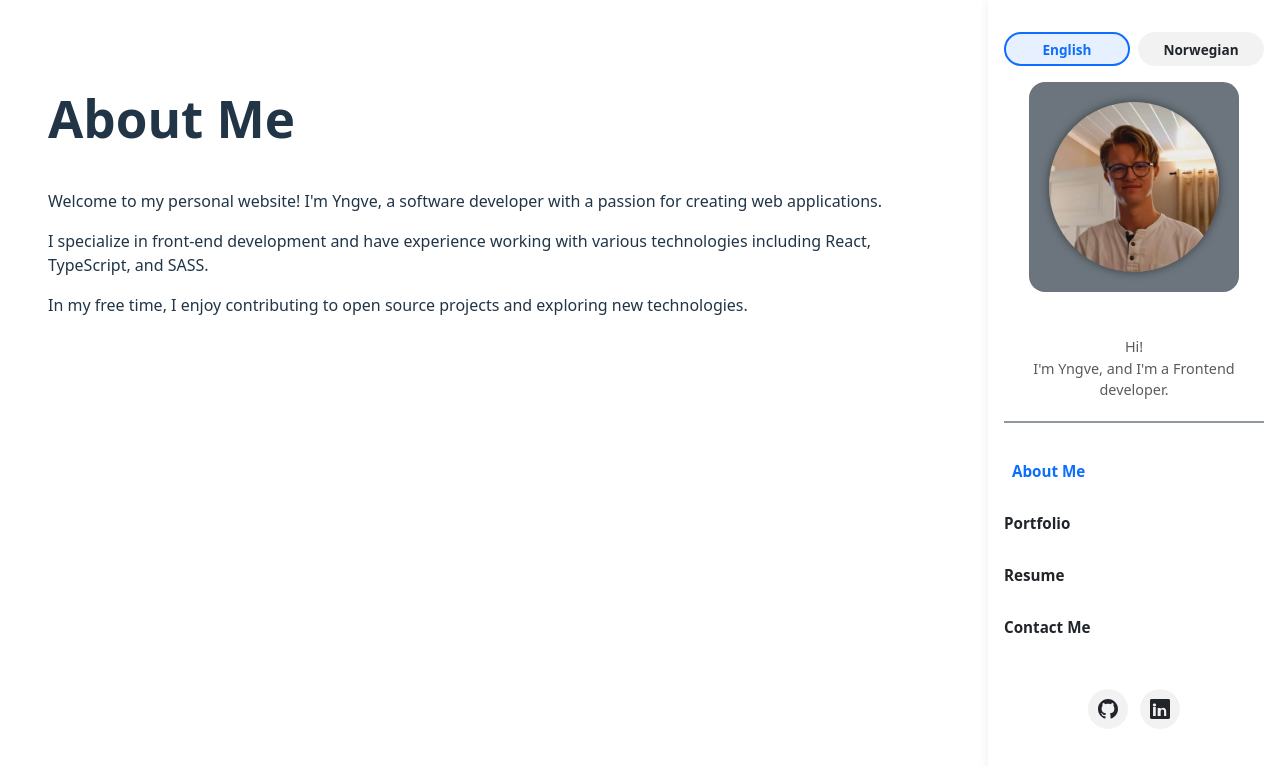
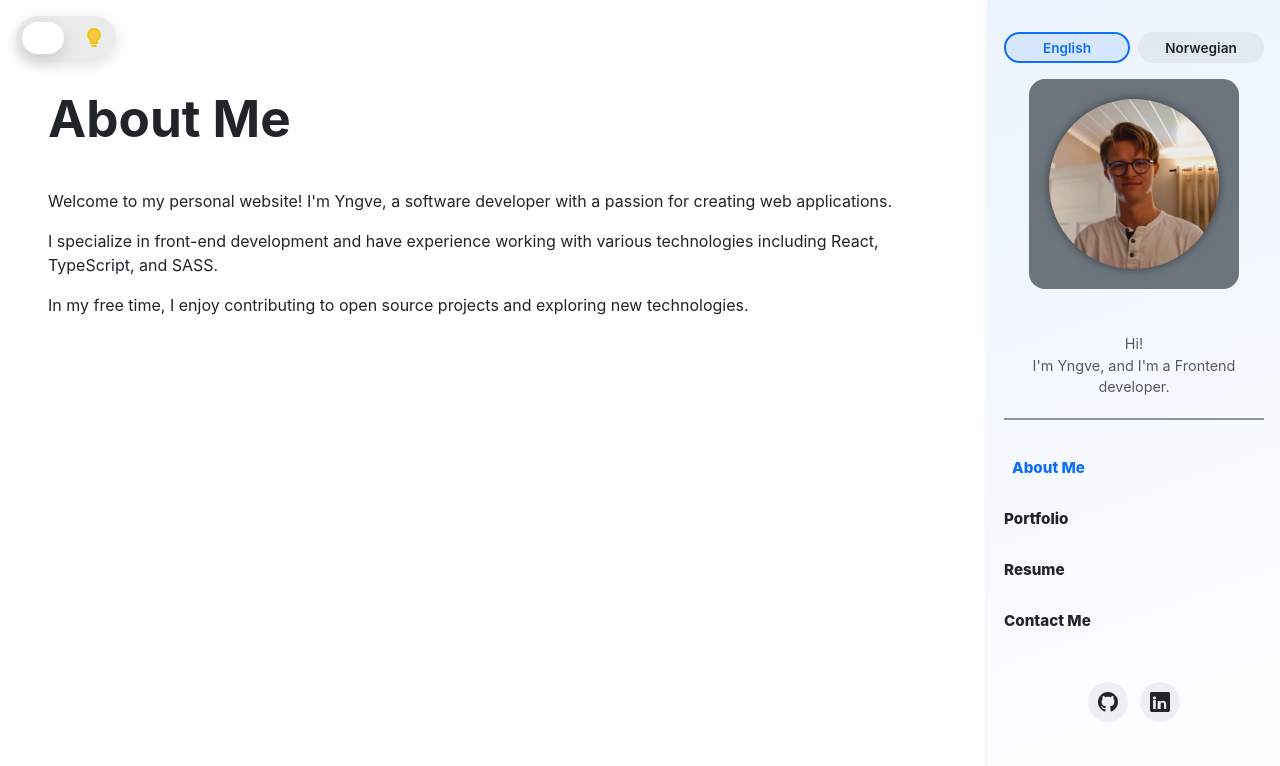
Before and after one commit to YngvN/YngvN.github.io, a React (Vite) app: page / in a window 1280 px wide. Shown: the top 766 px of the page. Built offline with nearby package versions, Linux system fonts and the light colour scheme.

Commit message:
Added dark mode button

```diff
--- a/src/App.tsx
+++ b/src/App.tsx
@@ -1,16 +1,28 @@
-import { useState } from 'react';
+import { useEffect, useState } from 'react';
 import './App.css';
 import Nav from './nav/nav';
 import Display from './display/display';
 import type { PageName } from './types/pages';
 import type { Language } from './types/language';
+import ThemeToggle from './components/theme-toggle';
+import type { Theme } from './types/theme';
 
 function App() {
   const [currentPage, setCurrentPage] = useState<PageName>('about');
   const [language, setLanguage] = useState<Language>('en');
+  const [theme, setTheme] = useState<Theme>('light');
+
+  useEffect(() => {
+    document.body.dataset.theme = theme;
+  }, [theme]);
+
+  const toggleTheme = () => {
+    setTheme((prev) => (prev === 'light' ? 'dark' : 'light'));
+  };
 
   return (
-    <div className="app-shell">
+    <div className="app-shell" data-theme={theme}>
+      <ThemeToggle theme={theme} onToggle={toggleTheme} />
       <Nav
         currentPage={currentPage}
         onNavigate={setCurrentPage}
--- a/src/assets/styles.scss
+++ b/src/assets/styles.scss
@@ -1,6 +1,19 @@
 @import './sass/buttons';
 @import './sass/colors';
 @import './sass/container';
+
+body {
+    margin: 0;
+    background-color: color("background");
+    color: color("text");
+    font-family: 'Inter', system-ui, -apple-system, BlinkMacSystemFont, 'Segoe UI', sans-serif;
+    transition: background-color 0.3s ease, color 0.3s ease;
+}
+
+body[data-theme='dark'] {
+    background-color: color-dark("background");
+    color: color-dark("text");
+}
 
 .language-fade {
     animation: languageFade 0.25s ease;
@@ -15,3 +28,67 @@
         opacity: 1;
     }
 }
+
+.theme-toggle {
+    position: fixed;
+    top: 1rem;
+    left: 1rem;
+    width: 100px;
+    height: 44px;
+    padding: 6px;
+    border: none;
+    border-radius: 999px;
+    background-color: rgba(0, 0, 0, 0.08);
+    color: inherit;
+    display: flex;
+    align-items: center;
+    justify-content: space-between;
+    gap: 0.25rem;
+    cursor: pointer;
+    box-shadow: 0 4px 15px rgba(0, 0, 0, 0.12);
+    z-index: 1200;
+    transition: background-color 0.3s ease;
+    isolation: isolate;
+}
+
+.theme-toggle.dark {
+    background-color: rgba(255, 255, 255, 0.1);
+}
+
+.theme-toggle__icon {
+    width: 32px;
+    height: 32px;
+    display: inline-flex;
+    align-items: center;
+    justify-content: center;
+    position: relative;
+    z-index: 0;
+}
+
+.theme-toggle__slider {
+    position: absolute;
+    top: 6px;
+    left: 6px;
+    width: calc(50% - 8px);
+    height: calc(100% - 12px);
+    border-radius: 999px;
+    background-color: color("background");
+    box-shadow: 0 6px 18px rgba(0, 0, 0, 0.15);
+    transition: transform 0.3s ease, background-color 0.3s ease;
+    z-index: 1;
+    pointer-events: none;
+}
+
+.theme-toggle.dark .theme-toggle__slider {
+    transform: translateX(calc(100% + 4px));
+    background-color: color-dark("background");
+}
+
+.theme-toggle svg {
+    width: 24px;
+    height: 24px;
+}
+
+body[data-theme='dark'] .theme-toggle {
+    color: color-dark("text");
+}
--- /dev/null
+++ b/src/components/theme-toggle.tsx
@@ -0,0 +1,57 @@
+import { type FC } from 'react';
+import type { Theme } from '../types/theme';
+
+type ThemeToggleProps = {
+    theme: Theme;
+    onToggle: () => void;
+};
+
+type BulbVariant = 'on' | 'off';
+
+const LightBulbIcon: FC<{ variant: BulbVariant }> = ({ variant }) => {
+    const isOn = variant === 'on';
+    const fillColor = isOn ? '#f6c844' : 'none';
+    const strokeColor = isOn ? '#f1c40f' : '#6c757d';
+
+    return (
+        <svg
+            width="24"
+            height="24"
+            viewBox="0 0 24 24"
+            fill={fillColor}
+            stroke={strokeColor}
+            strokeWidth="1.8"
+            strokeLinecap="round"
+            strokeLinejoin="round"
+            aria-hidden="true"
+        >
+            <path d="M12 3a6 6 0 0 0-6 6c0 2.28 1.1 4.15 2.85 5.3L9 17h6l0.15-2.7C16.9 13.15 18 11.28 18 9a6 6 0 0 0-6-6z" />
+            <path d="M10 20h4" />
+            <path d="M9.5 17h5" />
+        </svg>
+    );
+};
+
+const ThemeToggle: FC<ThemeToggleProps> = ({ theme, onToggle }) => {
+    const isDark = theme === 'dark';
+
+    return (
+        <button
+            type="button"
+            className={`theme-toggle${isDark ? ' dark' : ''}`}
+            onClick={onToggle}
+            aria-pressed={isDark}
+            aria-label={`Activate ${isDark ? 'light' : 'dark'} mode`}
+        >
+            <span className="theme-toggle__icon" aria-hidden="true">
+                <LightBulbIcon variant="off" />
+            </span>
+            <span className="theme-toggle__icon" aria-hidden="true">
+                <LightBulbIcon variant="on" />
+            </span>
+            <span className="theme-toggle__slider" aria-hidden="true" />
+        </button>
+    );
+};
+
+export default ThemeToggle;
--- a/src/nav/nav.scss
+++ b/src/nav/nav.scss
@@ -42,7 +42,7 @@
 }
 
 .navbar {
-    background-color: color("background");
+    background: linear-gradient(160deg, rgba(color("primary"), 0.08), transparent) color("background");
     color: color("text");
     padding: 2rem 1rem;
     display: flex;
@@ -192,6 +192,35 @@
     }
 }
 
+body[data-theme='dark'] {
+    .navbar {
+        background: linear-gradient(160deg, rgba(color-dark("primary"), 0.18), transparent) color-dark("background");
+        color: color-dark("text");
+
+        .navbar-brand .language-toggle .language-button {
+            background-color: rgba(255, 255, 255, 0.08);
+
+            &.active {
+                border-color: color-dark("primary");
+                color: color-dark("primary");
+                background-color: rgba(color-dark("primary"), 0.2);
+            }
+        }
+
+        .nav-link.active {
+            color: color-dark("primary");
+        }
+
+        .nav-description {
+            border-bottom-color: color-dark("secondary");
+        }
+
+        .social-links a {
+            background-color: rgba(255, 255, 255, 0.08);
+        }
+    }
+}
+
 @media (max-width: 768px) {
     .nav-toggle {
         display: flex;
--- /dev/null
+++ b/src/types/theme.ts
@@ -0,0 +1 @@
+export type Theme = 'light' | 'dark';
```
